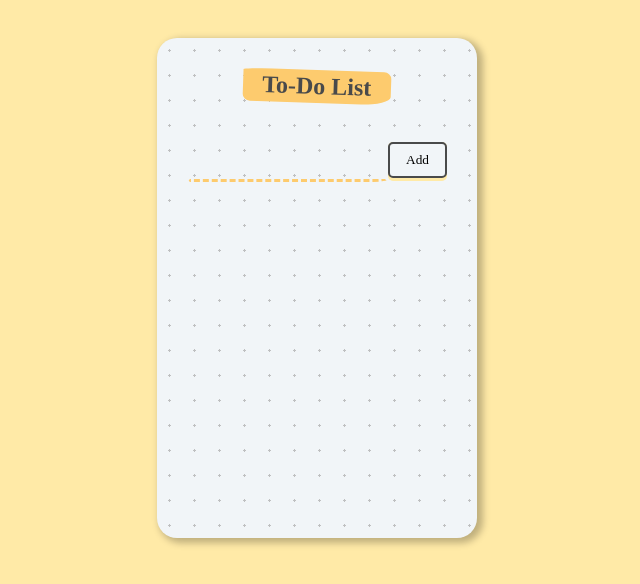
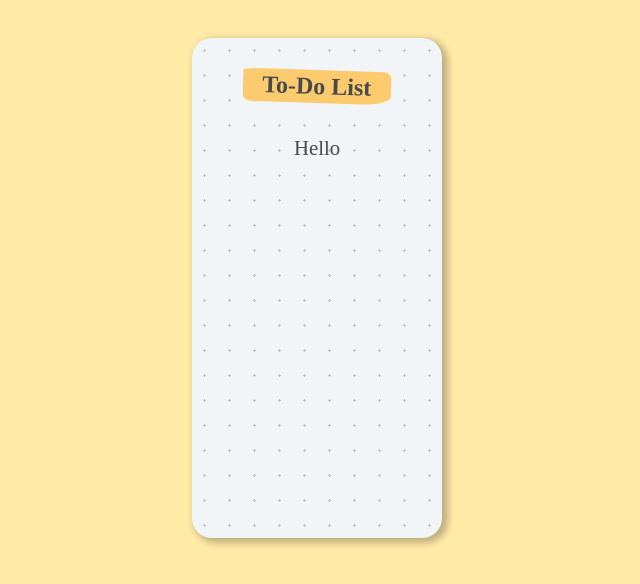
Before and after one commit to Robodlan/react-keeper, a React (Vite) app in the folder vite-keeper/: page / in a window 1280 px wide. Shown: the top 584 px of the page, without its empty margins (323-963 px from the left). Built offline with nearby package versions, Linux system fonts and the light colour scheme.

Commit message:
InputArea component

```diff
--- a/vite-keeper/src/components/App.jsx
+++ b/vite-keeper/src/components/App.jsx
@@ -1,5 +1,6 @@
 import React, { useState } from "react";
 import ToDoItem from "./ToDoItem";
+import InputArea from "./InputArea";
 
 function App() {
   const [inputText, setInputText] = useState("");
@@ -18,11 +19,11 @@ function App() {
   }
 
   function deleteItem(id) {
-    setItems(prev => {
-      return prev.filter((item, index) => {
+    setItems(prevItems => {
+      return prevItems.filter((item, index) => {
         return index !== id;
-      })
-    })
+      });
+    });
   }
 
   return (
@@ -30,16 +31,16 @@ function App() {
       <div className="heading">
         <h1>To-Do List</h1>
       </div>
-      <div className="form">
-        <input onChange={handleChange} type="text" value={inputText} />
-        <button onClick={addItem}>
-          <span>Add</span>
-        </button>
-      </div>
+      <InputArea />
       <div>
         <ul>
           {items.map((todoItem, index) => (
-          <ToDoItem key={index} id={index} item={todoItem}  onCheck={deleteItem} />
+            <ToDoItem
+              key={index}
+              id={index}
+              text={todoItem}
+              onChecked={deleteItem}
+            />
           ))}
         </ul>
       </div>
@@ -48,6 +49,7 @@ function App() {
 }
 
 export default App;
+
 
 //CHALLENGE: I have extracted the Input Area, including the <input> and
 //<button> elements into a seperate Component called InputArea.
--- /dev/null
+++ b/vite-keeper/src/components/InputArea.jsx
@@ -0,0 +1,5 @@
+import React from "react";
+
+export default function InputArea() {
+    return <div>Hello</div>
+}
```
